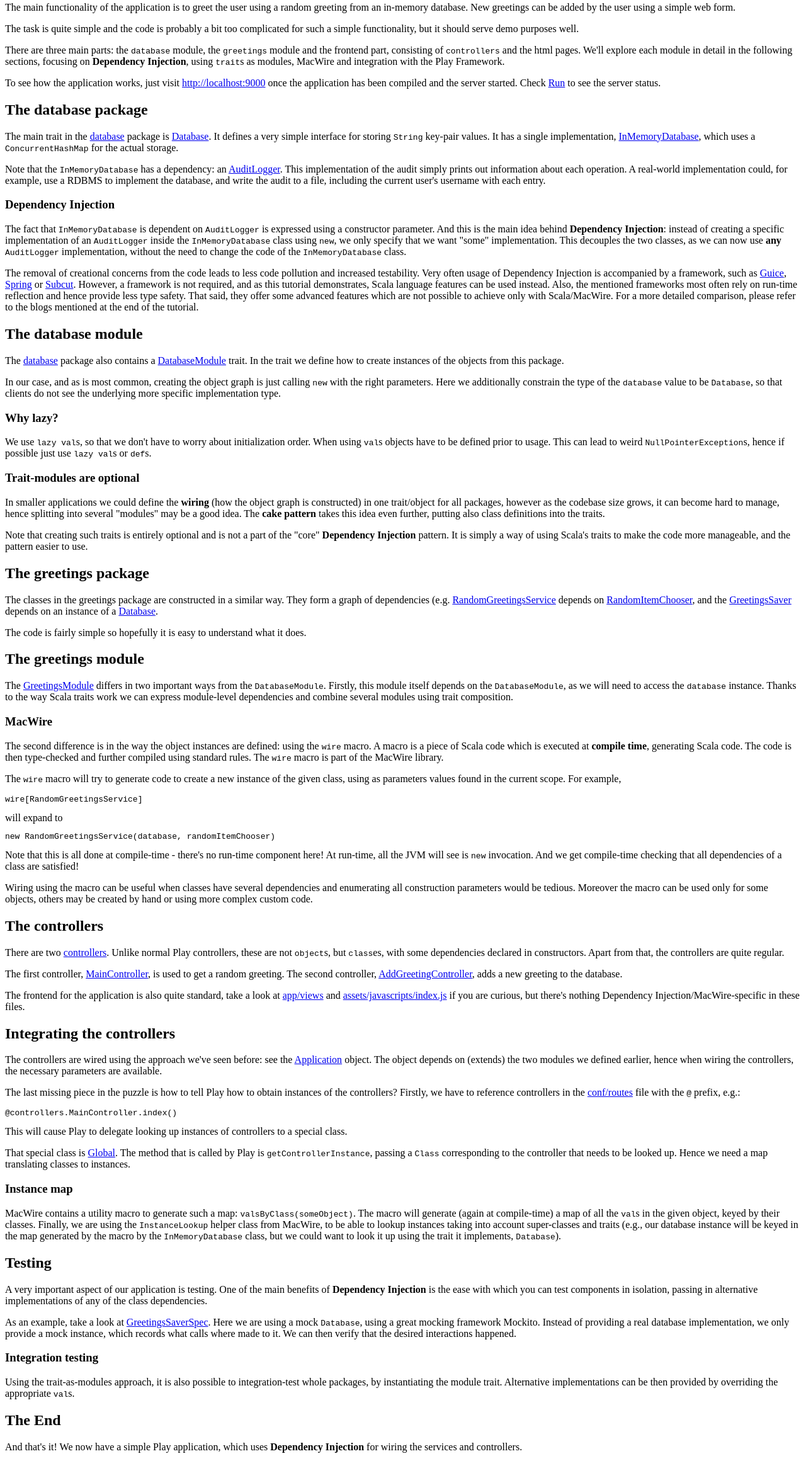
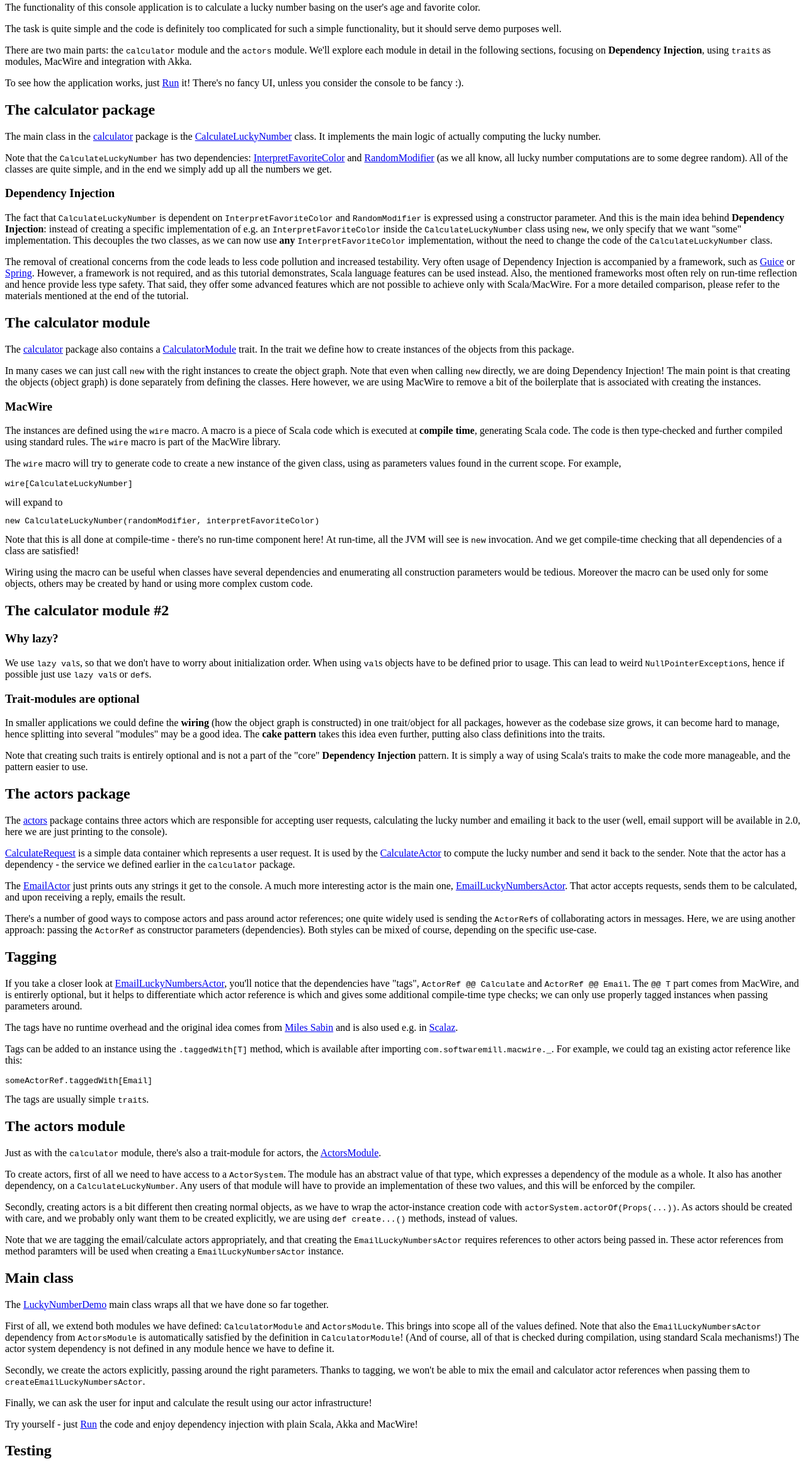
Before and after one commit to adamw/macwire-akka-activator, a plain HTML site: page tutorial/index.html in a window 1280 px wide. Shown: the part 90-2410 px from the top of the page at 63% size. Drawn offline with Linux system fonts and the light colour scheme.

Commit message:
Akka version

```diff
--- a/tutorial/index.html
+++ b/tutorial/index.html
@@ -9,83 +9,108 @@
     <h2>Application overview</h2>
 
     <p>
-        The main functionality of the application is to greet the user using a random greeting from an in-memory database.
-        New greetings can be added by the user using a simple web form.
+        The functionality of this console application is to calculate a lucky number basing on the user's age and
+        favorite color.
     </p>
 
     <p>
-        The task is quite simple and the code is probably a bit too complicated for such a simple functionality, but it
+        The task is quite simple and the code is definitely too complicated for such a simple functionality, but it
         should serve demo purposes well.
     </p>
 
     <p>
-        There are three main parts: the <code>database</code> module, the <code>greetings</code> module and the
-        frontend part, consisting of <code>controllers</code> and the html pages. We'll explore each module in detail
-        in the following sections, focusing on <strong>Dependency Injection</strong>, using <code>trait</code>s as modules,
-        MacWire and integration with the Play Framework.
+        There are two main parts: the <code>calculator</code> module and the <code>actors</code> module. We'll explore
+        each module in detail in the following sections, focusing on <strong>Dependency Injection</strong>, using
+        <code>trait</code>s as modules, MacWire and integration with Akka.
     </p>
 
     <p>
-        To see how the application works, just visit <a href="http://localhost:9000" target="_blank">http://localhost:9000</a>
-        once the application has been compiled and the server started.
-        Check <a href="#run" class="shortcut">Run</a> to see the server status.
+        To see how the application works, just <a href="#run" class="shortcut">Run</a> it! There's no fancy UI, unless
+        you consider the console to be fancy :).
     </p>
 </div>
 <div>
-    <h2>The database package</h2>
+    <h2>The calculator package</h2>
 
     <p>
-        The main trait in the <a href="#code/app/services/database" class="shortcut">database</a> package is
-        <a href="#code/app/services/database/Database.scala" class="shortcut">Database</a>. It defines a
-        very simple interface for storing <code>String</code> key-pair values. It has a single implementation,
-        <a href="#code/app/services/database/InMemoryDatabase.scala" class="shortcut">InMemoryDatabase</a>,
-        which uses a <code>ConcurrentHashMap</code> for the actual storage.
+        The main class in the <a href="#src/main/scala/activator/calculator" class="shortcut">calculator</a> package is the
+        <a href="#src/main/scala/activator/calculator/CalculateLuckyNumber.scala" class="shortcut">CalculateLuckyNumber</a>
+        class. It implements the main logic of actually computing the lucky number.
     </p>
 
     <p>
-        Note that the <code>InMemoryDatabase</code> has a dependency: an
-        <a href="#code/app/services/database/AuditLogger.scala" class="shortcut">AuditLogger</a>. This implementation
-        of the audit simply prints out information about each operation. A real-world implementation could,
-        for example, use a RDBMS to implement the database, and write the audit to a file, including the current
-        user's username with each entry.
+        Note that the <code>CalculateLuckyNumber</code> has two dependencies:
+        <a href="#src/main/scala/activator/calculator/InterpretFavoriteColor.scala" class="shortcut">InterpretFavoriteColor</a>
+        and <a href="#src/main/scala/activator/calculator/RandomModifier.scala" class="shortcut">RandomModifier</a>
+        (as we all know, all lucky number computations are to some degree random). All of the classes are quite simple,
+        and in the end we simply add up all the numbers we get.
     </p>
 
     <h3>Dependency Injection</h3>
 
     <p>
-        The fact that <code>InMemoryDatabase</code> is dependent on <code>AuditLogger</code> is expressed using a
-        constructor parameter. And this is the main idea behind <strong>Dependency Injection</strong>: instead of creating a
-        specific implementation of an <code>AuditLogger</code> inside the <code>InMemoryDatabase</code> class using
+        The fact that <code>CalculateLuckyNumber</code> is dependent on <code>InterpretFavoriteColor</code> and
+        <code>RandomModifier</code> is expressed using a constructor parameter. And this is the main idea behind
+        <strong>Dependency Injection</strong>: instead of creating a specific implementation of e.g. an
+        <code>InterpretFavoriteColor</code> inside the <code>CalculateLuckyNumber</code> class using
         <code>new</code>, we only specify that we want "some" implementation. This decouples the two classes, as we
-        can now use <strong>any</strong> <code>AuditLogger</code> implementation, without the need to change the
-        code of the <code>InMemoryDatabase</code> class.
+        can now use <strong>any</strong> <code>InterpretFavoriteColor</code> implementation, without the need to change
+        the code of the <code>CalculateLuckyNumber</code> class.
     </p>
 
     <p>
         The removal of creational concerns from the code leads to less code pollution and increased testability. Very
         often usage of Dependency Injection is accompanied by a framework, such as
-        <a href="https://code.google.com/p/google-guice/">Guice</a>, <a href="http://spring.io/">Spring</a> or
-        <a href="https://github.com/dickwall/subcut">Subcut</a>. However, a framework is not required, and as this
-        tutorial demonstrates, Scala language features can be used instead. Also, the mentioned frameworks most often
-        rely on run-time reflection and hence provide less type safety. That said, they offer some advanced features
-        which are not possible to achieve only with Scala/MacWire. For a more detailed comparison, please refer to the
-        blogs mentioned at the end of the tutorial.
+        <a href="https://code.google.com/p/google-guice/">Guice</a> or <a href="http://spring.io/">Spring</a>.
+        However, a framework is not required, and as this tutorial demonstrates, Scala language features can be used
+        instead. Also, the mentioned frameworks most often rely on run-time reflection and hence provide less type
+        safety. That said, they offer some advanced features which are not possible to achieve only with Scala/MacWire.
+        For a more detailed comparison, please refer to the materials mentioned at the end of the tutorial.
     </p>
 </div>
 <div>
-    <h2>The database module</h2>
+    <h2>The calculator module</h2>
 
     <p>
-        The <a href="#code/app/services/database" class="shortcut">database</a> package also contains a
-        <a href="#code/app/services/database/DatabaseModule.scala" class="shortcut">DatabaseModule</a> trait.
+        The <a href="#src/main/scala/activator/calculator" class="shortcut">calculator</a> package also contains a
+        <a href="#src/main/scala/activator/calculator/CalculatorModule.scala" class="shortcut">CalculatorModule</a> trait.
         In the trait we define how to create instances of the objects from this package.
     </p>
 
     <p>
-        In our case, and as is most common, creating the object graph is just calling <code>new</code> with
-        the right parameters. Here we additionally constrain the type of the <code>database</code> value to be
-        <code>Database</code>, so that clients do not see the underlying more specific implementation type.
+        In many cases we can just call <code>new</code> with the right instances to create the object graph. Note that
+        even when calling <code>new</code> directly, we are doing Dependency Injection! The main point is that creating
+        the objects (object graph) is done separately from defining the classes. Here however, we are using MacWire
+        to remove a bit of the boilerplate that is associated with creating the instances.
     </p>
+
+    <h3>MacWire</h3>
+
+    <p>
+        The instances are defined using the <code>wire</code> macro. A macro is a piece of Scala code which is
+        executed at <strong>compile time</strong>, generating Scala code. The code is then type-checked and further
+        compiled using standard rules. The <code>wire</code> macro is part of the MacWire library.
+    </p>
+
+    <p>
+        The <code>wire</code> macro will try to generate code to create a new instance of the given class, using as
+        parameters values found in the current scope. For example,
+        <pre><code>wire[CalculateLuckyNumber]</code></pre>
+        will expand to
+        <pre><code>new CalculateLuckyNumber(randomModifier, interpretFavoriteColor)</code></pre>
+        Note that this is all done at compile-time - there's no run-time component here! At run-time, all the JVM
+        will see is <code>new</code> invocation. And we get compile-time checking that all dependencies of a class
+        are satisfied!
+    </p>
+
+    <p>
+        Wiring using the macro can be useful when classes have several dependencies and enumerating all construction
+        parameters would be tedious. Moreover the macro can be used only for some objects, others may be created by
+        hand or using more complex custom code.
+    </p>
+</div>
+<div>
+    <h2>The calculator module #2</h2>
 
     <h3>Why lazy?</h3>
 
@@ -111,110 +136,118 @@
     </p>
 </div>
 <div>
-    <h2>The greetings package</h2>
+    <h2>The actors package</h2>
 
     <p>
-        The classes in the greetings package are constructed in a similar way. They form a graph of dependencies (e.g.
-        <a href="#code/app/services/greetings/RandomGreetingsService.scala" class="shortcut">RandomGreetingsService</a> depends on
-        <a href="#code/app/services/greetings/RandomItemChooser.scala" class="shortcut">RandomItemChooser</a>, and the
-        <a href="#code/app/services/greetings/GreetingsSaver.scala" class="shortcut">GreetingsSaver</a> depends on an
-        instance of a <a href="#code/app/services/database/Database.scala" class="shortcut">Database</a>.
+        The <a href="#src/main/scala/activator/actors" class="shortcut">actors</a> package contains three actors
+        which are responsible for accepting user requests, calculating the lucky number and emailing it back to the
+        user (well, email support will be available in 2.0, here we are just printing to the console).
     </p>
 
     <p>
-        The code is fairly simple so hopefully it is easy to understand what it does.
+        <a href="#src/main/scala/activator/actors/CalculateRequest.scala" class="shortcut">CalculateRequest</a> is
+        a simple data container which represents a user request. It is used by the
+        <a href="#src/main/scala/activator/actors/CalculateActor.scala" class="shortcut">CalculateActor</a> to
+        compute the lucky number and send it back to the sender. Note that the actor has a dependency - the service
+        we defined earlier in the <code>calculator</code> package.
+    </p>
+
+    <p>
+        The <a href="#src/main/scala/activator/actors/EmailActor.scala" class="shortcut">EmailActor</a> just prints
+        outs any strings it get to the console. A much more interesting actor is the main one,
+        <a href="#src/main/scala/activator/actors/EmailLuckyNumbersActor.scala" class="shortcut">EmailLuckyNumbersActor</a>.
+        That actor accepts requests, sends them to be calculated, and upon receiving a reply, emails the result.
+    </p>
+
+    <p>
+        There's a number of good ways to compose actors and pass around actor references; one quite widely used is
+        sending the <code>ActorRef</code>s of collaborating actors in messages. Here, we are using another approach:
+        passing the <code>ActorRef</code> as constructor parameters (dependencies). Both styles can be mixed of course,
+        depending on the specific use-case.
     </p>
 </div>
 <div>
-    <h2>The greetings module</h2>
+    <h2>Tagging</h2>
 
     <p>
-        The <a href="#code/app/services/greetings/GreetingsModule.scala" class="shortcut">GreetingsModule</a> differs in two
-        important ways from the <code>DatabaseModule</code>. Firstly, this module itself depends on the <code>DatabaseModule</code>,
-        as we will need to access the <code>database</code> instance. Thanks to the way Scala traits work we can express
-        module-level dependencies and combine several modules using trait composition.
-    </p>
-
-    <h3>MacWire</h3>
-
-    <p>
-        The second difference is in the way the object instances are defined: using the <code>wire</code> macro. A macro is
-        a piece of Scala code which is executed at <strong>compile time</strong>, generating Scala code. The code is then type-checked
-        and further compiled using standard rules. The <code>wire</code> macro is part of the MacWire library.
+        If you take a closer look at
+        <a href="#src/main/scala/activator/actors/EmailLuckyNumbersActor.scala" class="shortcut">EmailLuckyNumbersActor</a>,
+        you'll notice that the dependencies have "tags", <code>ActorRef @@ Calculate</code> and
+        <code>ActorRef @@ Email</code>. The <code>@@ T</code> part comes from MacWire, and is entirerly optional, but it
+        helps to differentiate which actor reference is which and gives some additional compile-time type checks; we
+        can only use properly tagged instances when passing parameters around.
     </p>
 
     <p>
-        The <code>wire</code> macro will try to generate code to create a new instance of the given class, using as parameters
-        values found in the current scope. For example,
-        <pre><code>wire[RandomGreetingsService]</code></pre>
-        will expand to
-        <pre><code>new RandomGreetingsService(database, randomItemChooser)</code></pre>
-        Note that this is all done at compile-time - there's
-        no run-time component here! At run-time, all the JVM will see is <code>new</code> invocation. And we get
-        compile-time checking that all dependencies of a class are satisfied!
+        The tags have no runtime overhead and the original idea comes from
+        <a href="https://gist.github.com/milessabin/89c9b47a91017973a35f">Miles Sabin</a> and is also
+        used e.g. in <a href="https://github.com/scalaz/scalaz">Scalaz</a>.
     </p>
 
     <p>
-        Wiring using the macro can be useful when classes have several dependencies and enumerating all construction parameters
-        would be tedious. Moreover the macro can be used only for some objects, others may be created by hand or using
-        more complex custom code.
+        Tags can be added to an instance using the <code>.taggedWith[T]</code> method, which is available after importing
+        <code>com.softwaremill.macwire._</code>. For example, we could tag an existing actor reference like this:
+        <pre><code>someActorRef.taggedWith[Email]</code></pre>
+        The tags are usually simple <code>trait</code>s.
     </p>
 </div>
 <div>
-    <h2>The controllers</h2>
+    <h2>The actors module</h2>
 
     <p>
-        There are two <a href="#code/app/controllers" class="shortcut">controllers</a>. Unlike normal Play controllers,
-        these are not <code>object</code>s, but <code>class</code>es, with some dependencies declared in constructors. Apart
-        from that, the controllers are quite regular.
+        Just as with the <code>calculator</code> module, there's also a trait-module for <acode>actors</acode>, the
+        <a href="#src/main/scala/activator/actors/ActorsModule.scala" class="shortcut">ActorsModule</a>.
     </p>
 
     <p>
-        The first controller, <a href="#code/app/controllers/MainController.scala" class="shortcut">MainController</a>,
-        is used to get a random greeting. The second controller,
-        <a href="#code/app/controllers/AddGreetingController.scala" class="shortcut">AddGreetingController</a>,
-        adds a new greeting to the database.
+        To create actors, first of all we need to have access to a <code>ActorSystem</code>. The module has an abstract
+        value of that type, which expresses a dependency of the module as a whole. It also has another dependency,
+        on a <code>CalculateLuckyNumber</code>. Any users of that module will have to provide an implementation of
+        these two values, and this will be enforced by the compiler.
     </p>
 
     <p>
-        The frontend for the application is also quite standard, take a look at
-        <a href="#code/app/views" class="shortcut">app/views</a> and
-        <a href="#code/app/assets/javascripts/index.js" class="shortcut">assets/javascripts/index.js</a> if you are curious, but
-        there's nothing Dependency Injection/MacWire-specific in these files.
+        Secondly, creating actors is a bit different then creating normal objects, as we have to wrap the actor-instance
+        creation code with <code>actorSystem.actorOf(Props(...))</code>. As actors should be created with care, and we
+        probably only want them to be created explicitly, we are using <code>def create...()</code> methods, instead of
+        values.
+    </p>
+
+    <p>
+        Note that we are tagging the email/calculate actors appropriately, and that creating the <code>EmailLuckyNumbersActor</code>
+        requires references to other actors being passed in. These actor references from method paramters will be
+        used when creating a <code>EmailLuckyNumbersActor</code> instance.
     </p>
 </div>
 <div>
-    <h2>Integrating the controllers</h2>
+    <h2>Main class</h2>
 
     <p>
-        The controllers are wired using the approach we've seen before: see the
-        <a href="#code/app/Application.scala" class="shortcut">Application</a> object. The object depends on (extends)
-        the two modules we defined earlier, hence when wiring the controllers, the necessary parameters are available.
+        The <a href="#src/main/scala/activator/LuckyNumberDemo.scala" class="shortcut">LuckyNumberDemo</a> main class
+        wraps all that we have done so far together.
     </p>
 
     <p>
-        The last missing piece in the puzzle is how to tell Play how to obtain instances of the controllers? Firstly, we
-        have to reference controllers in the  <a href="#code/conf/routes" class="shortcut">conf/routes</a> file with the
-        <code>@</code> prefix, e.g.:
-        <pre><code>@controllers.MainController.index()</code></pre>
-        This will cause Play to delegate looking up instances of controllers to a special class.
+        First of all, we extend both modules we have defined: <code>CalculatorModule</code> and
+        <code>ActorsModule</code>. This brings into scope all of the values defined. Note that also the <code>EmailLuckyNumbersActor</code>
+        dependency from <code>ActorsModule</code> is automatically satisfied by the definition in <code>CalculatorModule</code>!
+        (And of course, all of that is checked during compilation, using standard Scala mechanisms!)
+        The actor system dependency is not defined in any module hence we have to define it.
     </p>
 
     <p>
-        That special class is <a href="#code/app/Global.scala" class="shortcut">Global</a>. The method that is called by
-        Play is <code>getControllerInstance</code>, passing a <code>Class</code> corresponding to the controller that
-        needs to be looked up. Hence we need a map translating classes to instances.
+        Secondly, we create the actors explicitly, passing around the right parameters. Thanks to tagging, we won't
+        be able to mix the email and calculator actor references when passing them to
+        <code>createEmailLuckyNumbersActor</code>.
     </p>
 
-    <h3>Instance map</h3>
+    <p>
+        Finally, we can ask the user for input and calculate the result using our actor infrastructure!
+    </p>
 
     <p>
-        MacWire contains a utility macro to generate such a map: <code>valsByClass(someObject)</code>. The macro
-        will generate (again at compile-time) a map of all the <code>val</code>s in the given object, keyed by their
-        classes. Finally, we are using the <code>InstanceLookup</code> helper class from MacWire, to be able to lookup
-        instances taking into account super-classes and traits (e.g., our database instance will be keyed in the map generated
-        by the macro by the <code>InMemoryDatabase</code> class, but we could want to look it up using the trait it implements,
-        <code>Database</code>).
+        Try yourself - just <a href="#run" class="shortcut">Run</a> the code and enjoy dependency injection with plain
+        Scala, Akka and MacWire!
     </p>
 </div>
 <div>
@@ -228,25 +261,27 @@
 
     <p>
         As an example, take a look at
-        <a href="#code/test/services/greetings/GreetingsSaverSpec.scala" class="shortcut">GreetingsSaverSpec</a>.
-        Here we are using a mock <code>Database</code>, using a great mocking framework Mockito. Instead of providing
-        a real database implementation, we only provide a mock instance, which records what calls where made to it.
-        We can then verify that the desired interactions happened.
+        <a href="#src/test/scala/activator/calculator/CalculateLuckyNumberTest.scala" class="shortcut">CalculateLuckyNumberTest</a>.
+        To be able to verify the behavior of the calculator, we need to substitute the random modifier which something
+        that isn't random, e.g. returns a constant number.
     </p>
 
-    <h3>Integration testing</h3>
+    <p>
+        Nothing easier! We just override the value from the module, and it will be used when wiring an instance of
+        <code>CalculateLuckyNumber</code>!
+    </p>
 
     <p>
-        Using the trait-as-modules approach, it is also possible to integration-test whole packages, by instantiating the
-        module trait. Alternative implementations can be then provided by overriding the appropriate <code>val</code>s.
+        What we have created is in fact an integration test of the whole module. We could have also created a new
+        <code>CalculateLuckyNumber</code> instance directly and pass in either real or mock dependencies.
     </p>
 </div>
 <div>
     <h2>The End</h2>
 
     <p>
-        And that's it! We now have a simple Play application, which uses <strong>Dependency Injection</strong> for wiring the
-        services and controllers.
+        And that's it! We now have a simple Akka application, which uses <strong>Dependency Injection</strong> for
+        wiring the services and actors.
     </p>
 
     <p>
@@ -260,11 +295,9 @@
 
     <ul>
         <li><a href="http://di-in-scala.github.io" target="_blank">Guide to Dependency Injection in Scala</a></li>
-        <li><a href="http://www.playframework.com/documentation" target="_blank">Play Documentation</a></li>
-        <li><a href="http://stackoverflow.com/questions/130794/what-is-dependency-injection" target="_blank">SO: What is dependency injection?</a></li>
         <li><a href="https://github.com/adamw/macwire" target="_blank">The MacWire project on GitHub</a></li>
         <li><a href="http://www.warski.org/blog/2010/12/di-in-scala-cake-pattern/" target="_blank">Cake pattern</a></li>
-        <li><a href="https://code.google.com/p/mockito/" target="_blank">Mockito - Simple Mocking Framework</a></li>
+        <li><a href="http://akka.io" target="_blank">Akka</a></li>
     </ul>
 </div>
 </body>
```
Also changed, not shown: 12 other files.
